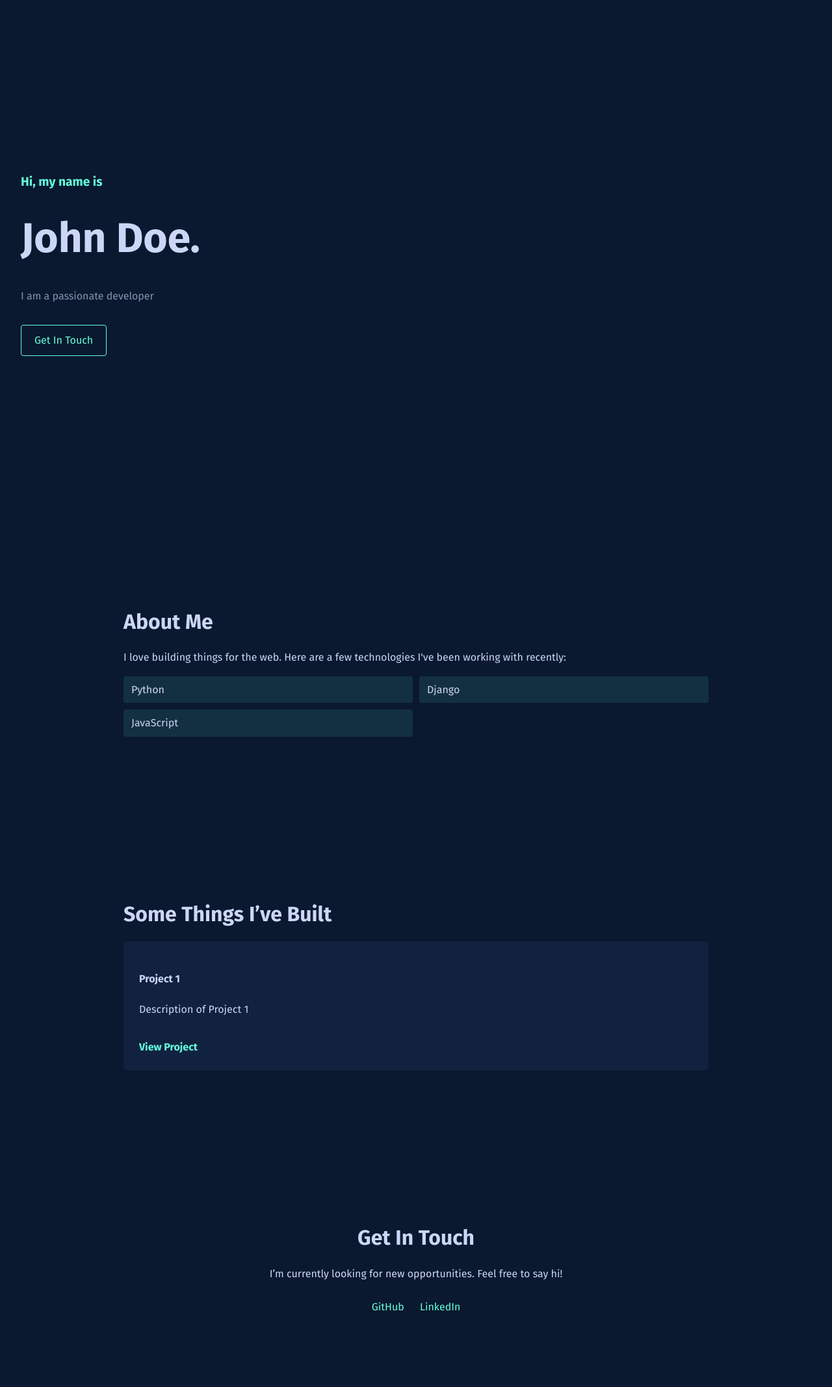
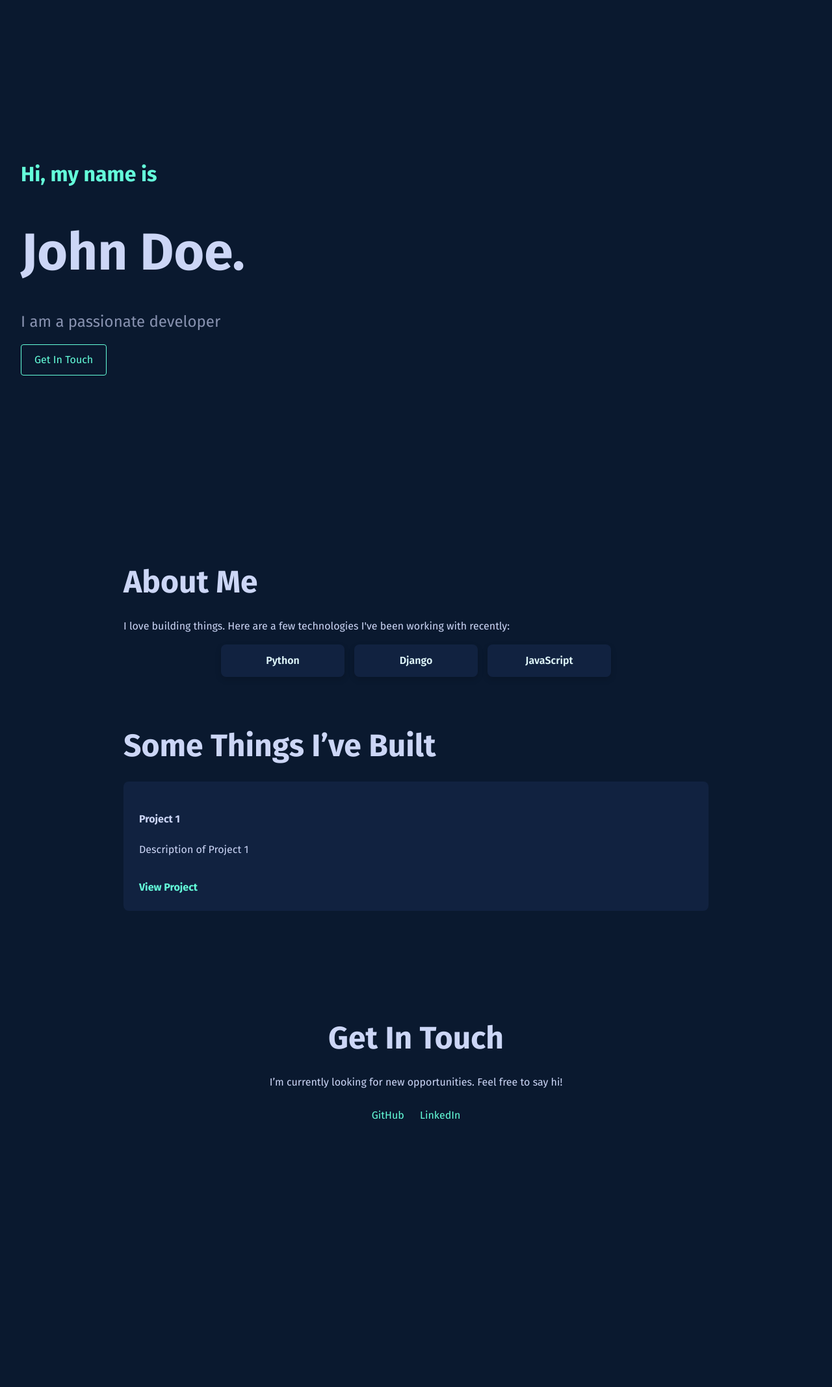
Before and after one commit to rinsham10/folium, a Django app: page /template1/ in a window 1280 px wide. Shown: the whole page at 65% size. After the commit the page ends 1723 px from the top, so only its background shows below. Run offline with Django 5.2, Linux system fonts and the light colour scheme.

Commit message:
template1 css

```diff
--- a/builder/static/css/formstyle.css
+++ b/builder/static/css/formstyle.css
@@ -59,7 +59,7 @@ textarea {
     background-color: rgb(219, 244, 255);
     padding: 0.8rem;
     margin-top: 0.5rem;
-    border: 1px solid #ccc;
+    border: 1px solid #007bff;
     border-radius: 8px;
     font-size: 1rem;
     transition: all 0.3s;
--- a/builder/static/css/template1.css
+++ b/builder/static/css/template1.css
@@ -15,7 +15,7 @@ a {
 }
 
 .section-title {
-  font-size: 2rem;
+  font-size: 3rem;
   color: #ccd6f6;
   margin-bottom: 1rem;
 }
@@ -31,11 +31,11 @@ a {
 
 .intro {
   color: #64ffda;
-  font-size: 1.2rem;
+  font-size: 2rem;
 }
 
 .name {
-  font-size: 4rem;
+  font-size: 5rem;
   font-weight: bold;
   color: #ccd6f6;
   margin: 0.5rem 0;
@@ -44,7 +44,8 @@ a {
 .subtitle {
   max-width: 500px;
   color: #8892b0;
-  margin: 1rem 0 2rem;
+  margin: 1rem 0 1rem;
+  font-size: 1.5rem;
 }
 
 .cta-button {
@@ -62,24 +63,48 @@ a {
 }
 
 .about, .projects, .experience, .education, .contact {
-  padding: 100px 2rem;
+  padding: 10px 2rem;
   max-width: 900px;
   margin: 0 auto;
 }
-
 .skills-grid {
   display: grid;
-  grid-template-columns: repeat(2, 1fr);
-  gap: 10px;
+  grid-template-columns: repeat(auto-fit, minmax(140px, 1fr));
+  gap: 15px;
   list-style: none;
   padding: 0;
+  margin: 0 auto;
+  max-width: 600px;
 }
 
 .skills-grid li {
-  background: rgba(100, 255, 218, 0.1);
-  padding: 8px 12px;
-  border-radius: 4px;
+  background: linear-gradient(145deg, #112240, #112240);
+  backdrop-filter: blur(6px);
+  padding: 12px 18px;
+  border-radius: 8px;
   font-size: 1rem;
+  font-weight: 600;
+  color: #e0f7fa;
+  text-align: center;
+  transition: all 0.3s ease;
+  box-shadow: 0 4px 10px rgba(0, 0, 0, 0.15);
+  cursor: pointer;
+}
+
+.skills-grid li:hover {
+  transform: translateY(-6px) scale(1.05);
+  background: linear-gradient(145deg, #2b4b83, #112240);
+  box-shadow: 0 8px 20px rgba(0, 0, 0, 0.25);
+}
+
+/* Optional subtle entry animation */
+@keyframes popIn {
+  0% { opacity: 0; transform: scale(0.8); }
+  100% { opacity: 1; transform: scale(1); }
+}
+
+.skills-grid li {
+  animation: popIn 0.5s ease forwards;
 }
 
 .project-cards {
--- a/builder/templates/template1.html
+++ b/builder/templates/template1.html
@@ -28,7 +28,7 @@
     <section class="about" id="about">
       <h3 class="section-title">About Me</h3>
       <div class="about-content">
-        <p>I love building things for the web. Here are a few technologies I've been working with recently:</p>
+        <p>I love building things. Here are a few technologies I've been working with recently:</p>
         <ul class="skills-grid">
           {% for skill in skills %}
             <li>{{ skill }}</li>
```
Also changed, not shown: db.sqlite3.
